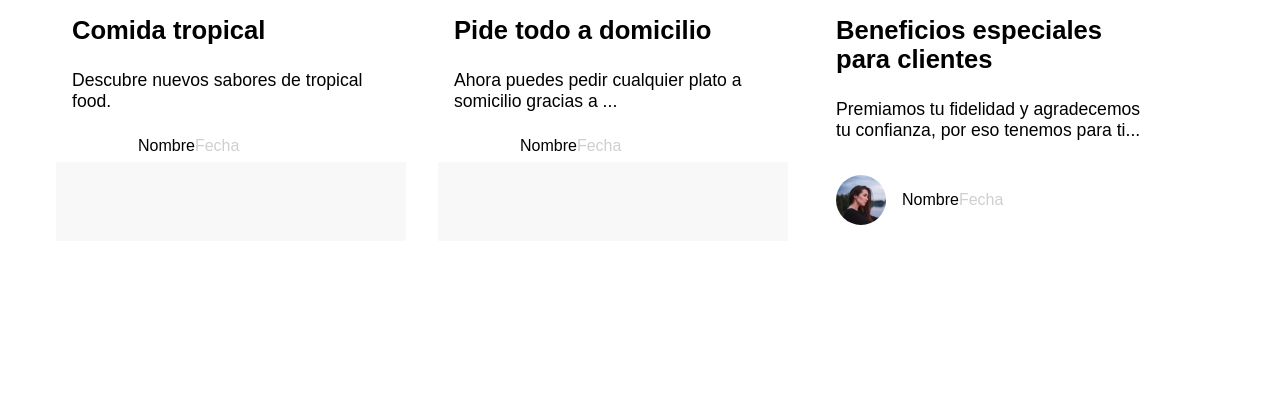
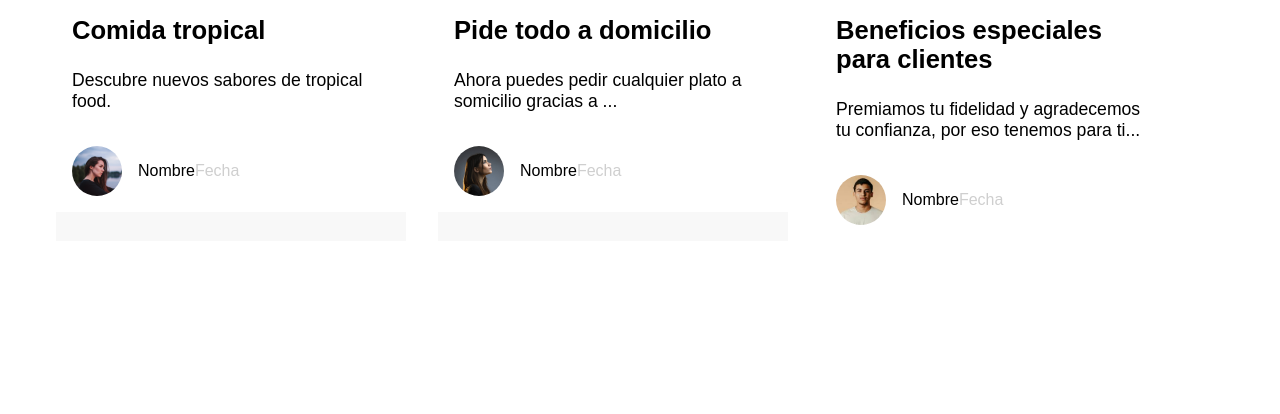
Before and after one commit to David963github/david963github.github.io, a plain HTML site: page index.html in a window 1280 px wide. Shown: the part 4305-4719 px from the top of the page. Drawn offline with Linux system fonts and the light colour scheme.

Commit message:
Update index.html

```diff
--- a/index.html
+++ b/index.html
@@ -289,7 +289,7 @@
                         </div>
                             <div class="perfil-card">
                                 <div class="img-perfil-card">
-                                    <img src="./img/Perfil_1.png" alt="">
+                                    <img src="./img/Perfil__1.png" alt="">
                                 </div>
                                 <div class="text-perfil-card">
                                     <span>Nombre</span>
@@ -316,7 +316,7 @@
                         </div>
                             <div class="perfil-card">
                                 <div class="img-perfil-card">
-                                    <img src="/img/Perfil_2.png" alt="">
+                                    <img src="./img/Perfil__2.png" alt="">
                                 </div>
                                 <div class="text-perfil-card">
                                     <span>Nombre</span>
@@ -343,7 +343,7 @@
                         </div>
                             <div class="perfil-card">
                                 <div class="img-perfil-card">
-                                    <img src="./img/Perfil__1.png" alt="">
+                                    <img src="./img/Perfil__3.png" alt="">
                                 </div>
                                 <div class="text-perfil-card">
                                     <span>Nombre</span>
```
